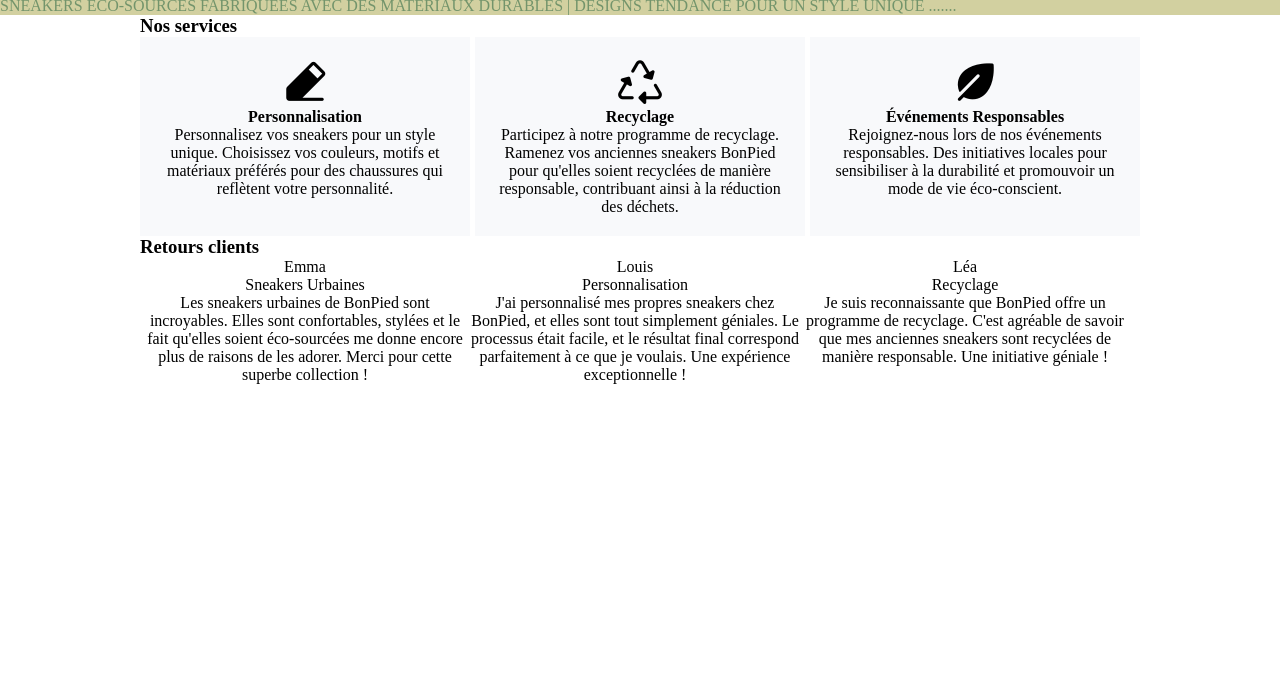
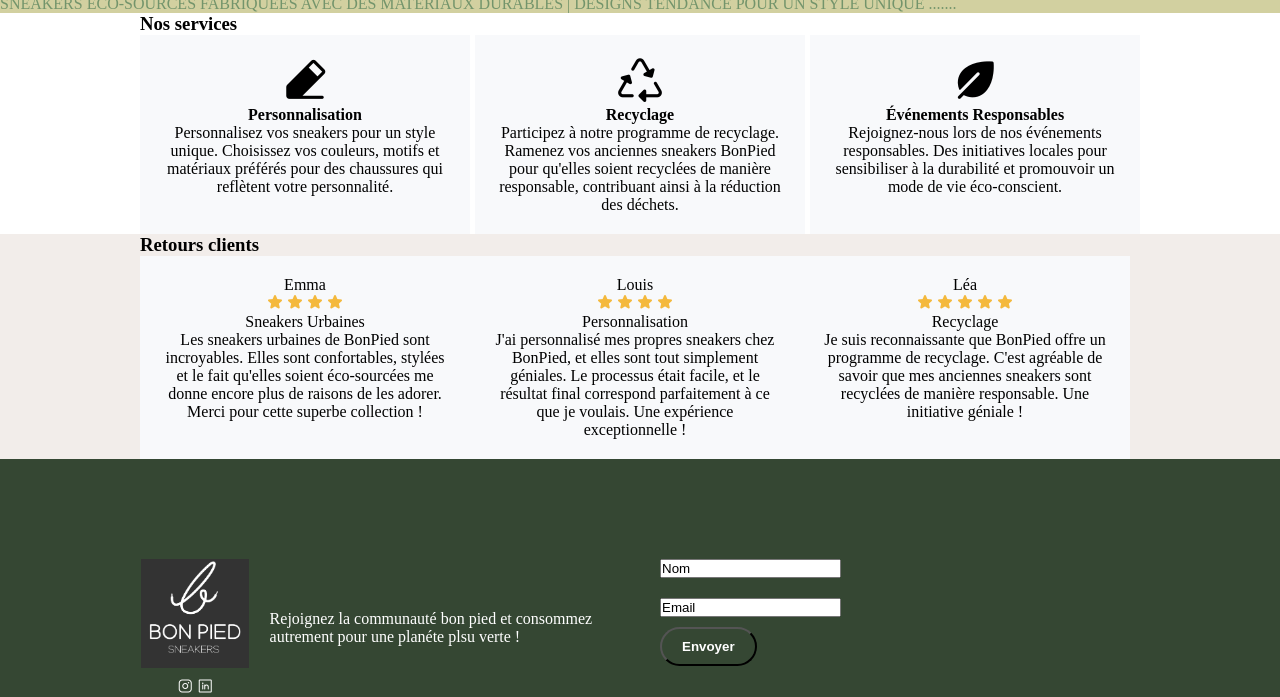
Before and after one commit to ademchiter/BonPied, a plain HTML site: page index.html in a window 1280 px wide. Shown: the part 855-1552 px from the top of the page. Before the commit the page ends 1239 px from the top, so only its background shows below. Drawn offline with nearby package versions, Linux system fonts and the light colour scheme.

Commit message:
html + css

```diff
--- a/index.html
+++ b/index.html
@@ -23,7 +23,7 @@
 
         <a href="index.html" class="w-23 ">
 
-            <img class="w-23 image" src="asset/logo-bon-pied1.png">
+            <img class="w-23 image" src="asset/logo-bon-pied2.png" alt="logo BonPied">
 
         </a>
 
@@ -37,7 +37,7 @@
         </nav>
 
         <!-- Bouton de contact -->
-        <a class="btn btn-primary"><img src="asset/ShoppingCartSimple.png" alt=""></a>
+        <a class=""><img src="asset/ShoppingCartSimple.png" alt=""></a>
     </header>
 
 
@@ -65,7 +65,7 @@
         </section>
 
         <!-- SECTION Nos produits -->
-        <section class="container bgred">
+        <section class="container">
             <h3>Nos produits</h3>
             <div class="flex">
                 <!-- ma premiere div produit -->
@@ -120,36 +120,118 @@
                 <div class="w-33 textCenter card">
                     <i class="icone ph-fill ph-pencil-simple-line"></i>
                     <p class="txtGras">Personnalisation</p>
-            <p>Personnalisez vos sneakers pour un style unique. Choisissez vos couleurs, motifs et matériaux préférés
+                    <p>Personnalisez vos sneakers pour un style unique. Choisissez vos couleurs, motifs et matériaux
+                        préférés
                         pour des chaussures qui reflètent votre personnalité.</p>
                 </div>
                 <!-- ma deuxième div Nos services -->
                 <div class="w-33 textCenter card">
                     <i class="icone ph-fill ph-recycle"></i>
                     <p class="txtGras">Recyclage</p>
-            <p>Participez à notre programme de recyclage. Ramenez vos anciennes sneakers BonPied pour qu'elles soient
+                    <p>Participez à notre programme de recyclage. Ramenez vos anciennes sneakers BonPied pour qu'elles
+                        soient
                         recyclées de manière responsable, contribuant ainsi à la réduction des déchets.</p>
                 </div>
                 <!-- ma troisième div Nos services -->
                 <div class="w-33 textCenter card">
                     <i class="icone ph-fill ph-leaf"></i>
                     <p class="txtGras">Événements Responsables</p>
-            <p>Rejoignez-nous lors de nos événements responsables. Des initiatives locales pour sensibiliser à la
+                    <p>Rejoignez-nous lors de nos événements responsables. Des initiatives locales pour sensibiliser à
+                        la
                         durabilité et promouvoir un mode de vie éco-conscient.</p>
                 </div>
             </div>
         </section>
 
         <!-- SECTION Retours Clients -->
-<section class="container">
+        <section class="bgBeige">
+            <div class="container">
                 <h3>Retours clients</h3>
 
                 <div class="flex">
                     <!-- ma première div Retour Client -->
-        <div class="w-33 textCenter"><p>Emma</p><p>Sneakers Urbaines</p><p>Les sneakers urbaines de BonPied sont incroyables. Elles sont confortables, stylées et le fait qu'elles soient éco-sourcées me donne encore plus de raisons de les adorer. Merci pour cette superbe collection !</p></div>
-        <div class="w-33 textCenter"><p>Louis</p><p>Personnalisation</p><p>J'ai personnalisé mes propres sneakers chez BonPied, et elles sont tout simplement géniales. Le processus était facile, et le résultat final correspond parfaitement à ce que je voulais. Une expérience exceptionnelle !</p></div>
-        <div class="w-33 textCenter"><p>Léa</p><p>Recyclage</p><p>Je suis reconnaissante que BonPied offre un programme de recyclage. C'est agréable de savoir que mes anciennes sneakers sont recyclées de manière responsable. Une initiative géniale !</p></div>
+                    <div class="card w-33 textCenter">
+                        <p>Emma</p>
+
+                        <p><i class="ph-fill ph-star colorYellow"></i>
+                            <i class="ph-fill ph-star colorYellow"></i>
+                            <i class="ph-fill ph-star colorYellow"></i>
+                            <i class="ph-fill ph-star colorYellow"></i>
+                        </p>
+                        <p>Sneakers Urbaines</p>
+                        <p>Les sneakers urbaines de BonPied sont incroyables. Elles sont confortables, stylées et le
+                            fait
+                            qu'elles soient éco-sourcées me donne encore plus de raisons de les adorer. Merci pour cette
+                            superbe collection !</p>
+                    </div>
+                    <!-- ma deuxième div Retour client -->
+                    <div class="card w-33 textCenter">
+                        <p>Louis</p>
+                        <p><i class="ph-fill ph-star colorYellow"></i>
+                            <i class="ph-fill ph-star colorYellow"></i>
+                            <i class="ph-fill ph-star colorYellow"></i>
+                            <i class="ph-fill ph-star colorYellow"></i>
+
+                        </p>
+                        <p>Personnalisation</p>
+                        <p>J'ai personnalisé mes propres sneakers chez BonPied, et elles sont tout simplement géniales.
+                            Le
+                            processus était facile, et le résultat final correspond parfaitement à ce que je voulais.
+                            Une
+                            expérience exceptionnelle !</p>
+                    </div>
+
+                    <!-- ma troisième div retour client -->
+                    <div class="card w-33 textCenter">
+                        <p>Léa</p>
+                        <p><i class="ph-fill ph-star colorYellow"></i>
+                            <i class="ph-fill ph-star colorYellow"></i>
+                            <i class="ph-fill ph-star colorYellow"></i>
+                            <i class="ph-fill ph-star colorYellow"></i>
+                            <i class="ph-fill ph-star colorYellow"></i>
+                        </p>
+                        <p>Recyclage</p>
+                        <p>Je suis reconnaissante que BonPied offre un programme de recyclage. C'est agréable de savoir
+                            que
+                            mes anciennes sneakers sont recyclées de manière responsable. Une initiative géniale !</p>
+                    </div>
+                </div>
             </div>
         </section>
+
+    </main>
+
+    <!-- footer -->
+    <footer class="bgFooter colorWhite flex padding-top-100" id="contact">
+
+        <div class="bas flex justify-center container">
+            <div class="flex space-between">
+                <!-- ma première div -->
+                <div class="footerParagraph w-48 flex space-between align-center ">
+                    <div class="w-23 flex justify-center ">
+                        <img src="asset/logo-bon-pied2.png" alt="" class="w-98">
+                       <div class="margin-top-10 "><i class="ph ph-instagram-logo txtWhite"></i>
+                        <i class="ph ph-linkedin-logo txtWhite"></i></div>
+                    </div>
+                    <p class="w-73 txtWhite ">Rejoignez la communauté bon pied et consommez autrement pour une planéte
+                        plsu verte ! </p>
+
+
+
+                </div>
+                <!-- ma deuxième div -->
+                <div class="w-48"> <!-- mon formulaire de contact -->
+                    <form>
+                        <input type="text" class="paddingFormulaire outfitPolice" value="Nom"><br>
+                        <input type="text" class="paddingFormulaire margin-top-20 outfitPolice" value="Email"
+                            class="margin-top-10"><br>
+                        <input type="submit" value="Envoyer" class="margin-top-10 btn2 outfitPolice">
+                    </form>
+                </div>
+            </div>
+
+        </div>
+    </footer>
 </body>
+
 </html>
--- a/style.css
+++ b/style.css
@@ -89,6 +89,12 @@
 .w-48 {
     width: 48%;
 }
+
+
+.w-73{
+    width: 73%;
+}
+
 
 .w-98 {
     width: 98%;
@@ -232,7 +238,22 @@
     font-weight: bold;
 }
 
+/* pour mettre mon texte en gras */
+.txtWhite{
+    color: white;
+}
+
 /* style de mes 3 icones phoshore-icon */
 .icone{
     font-size: 50px;
 }
+
+/* color jaune pour mes étoiles */
+.colorYellow
+{
+color: #F4B93D
+}
+
+.bgFooter{
+background-color: #354733
+}
```
Lines whose indentation alone changed are shown as unchanged.
